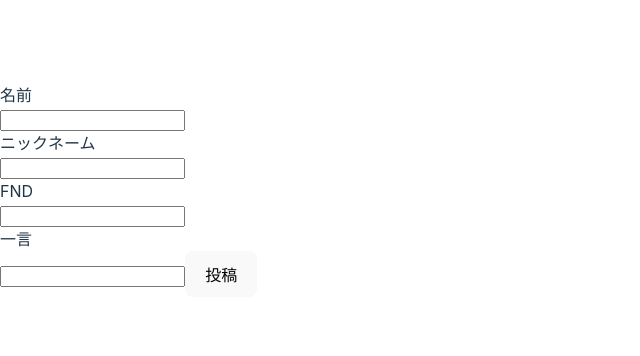
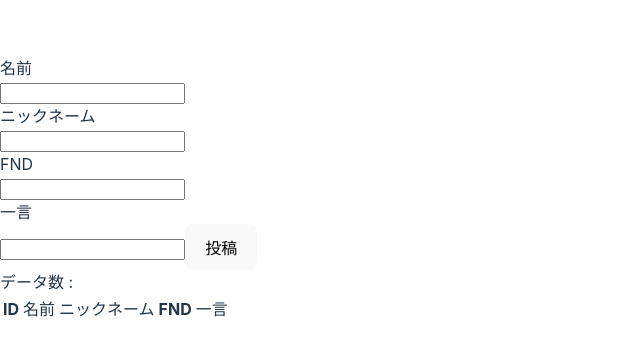
Before and after one commit to btc5-study-chu/test-double-template, a React (Vite) app in the folder frontend/: page / in a window 1280 px wide. Shown: the part 210-566 px from the top of the page, without its empty margins (0-640 px from the left). Built offline with nearby package versions, Linux system fonts and the light colour scheme.

Commit message:
getUsersRepositoryメソッドが通ったところ
Co-authored-by: Satoru Obuchi <satoru_obuchi@mail.toyota.co.jp>
Co-authored-by: Ryozo Ihara <ryozo_ihara@mail.toyota.co.jp>

```diff
--- a/frontend/src/repository/UserRepository.ts
+++ b/frontend/src/repository/UserRepository.ts
@@ -3,6 +3,7 @@ import {DefaultHttp, Http} from "../http/Http.ts";
 
 export  interface UserRepository {
     submit(inputObject: InputObject): void
+    getUsers():void
 }
 export class DefaultUserRepository implements UserRepository {
     http: Http
@@ -13,4 +14,6 @@ export class DefaultUserRepository implements UserRepository {
         this.http.submitHttp(inputObject)
     }
 
+    getUsers(){}
+
 }
--- a/frontend/src/screens/InfoArea.tsx
+++ b/frontend/src/screens/InfoArea.tsx
@@ -1,3 +1,33 @@
-export const InfoArea = () => {
-    return <></>
+import {DefaultUserRepository, UserRepository} from "../repository/UserRepository.ts";
+import {useEffect} from "react";
+
+type  Props = {
+    userRepository?:UserRepository
 }
+export const InfoArea = (
+    {
+                             userRepository = new DefaultUserRepository()
+}:Props) => {
+
+    useEffect(() => {
+        userRepository?.getUsers()
+    }, []);
+
+    return (
+        <>
+            <div>データ数 :</div>
+            <table>
+                <thead>
+                <tr>
+                    <th>ID</th>
+                    <th>名前</th>
+                    <th>ニックネーム</th>
+                    <th>FND</th>
+                    <th>一言</th>
+                </tr>
+                </thead>
+            </table>
+        </>
+
+    )
+}
```
Also changed, not shown: frontend/src/tests/http/SpyHttp.ts (+0 -1 lines), frontend/src/tests/repository/SpyUserRepository.ts (+5 -0 lines), 2 other files (tests, documents, lock files or other folders).
